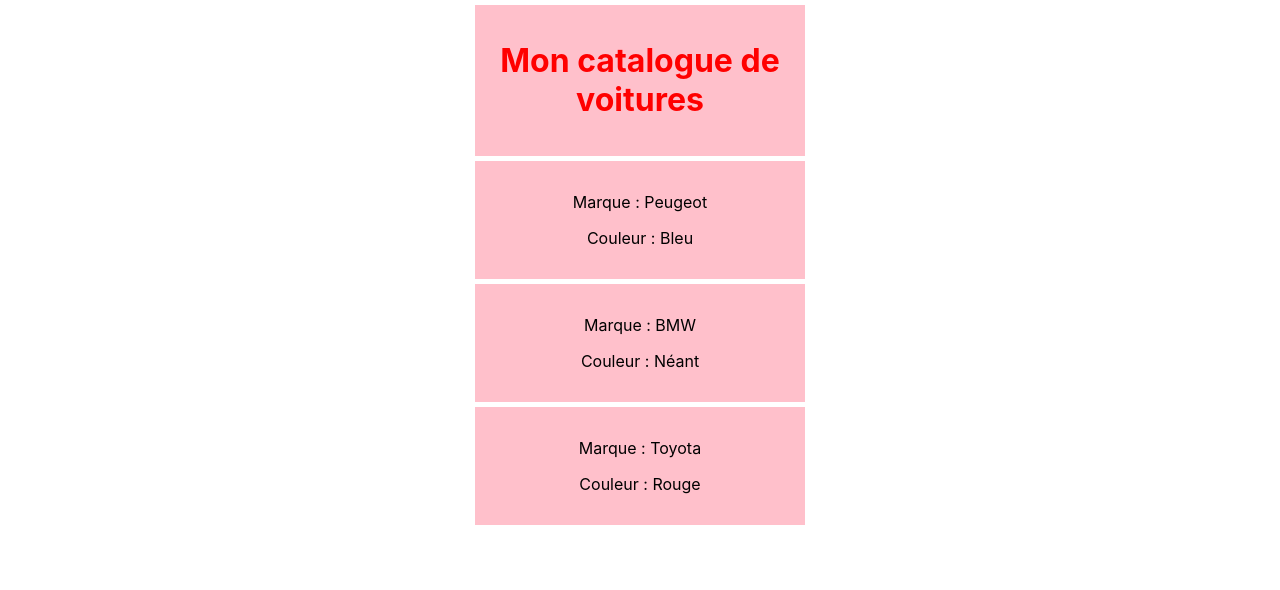
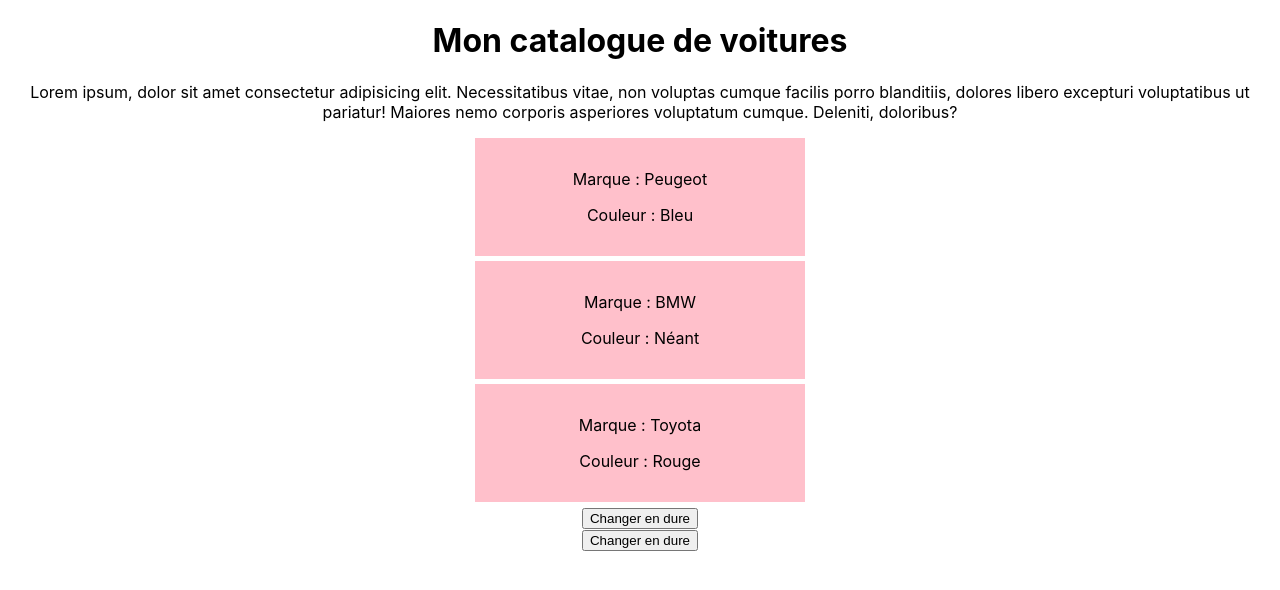
Before and after one commit to princeGedeon/React-training, a React (Create React App) app in the folder 1-composants-react/app_voiture_cr/cars/: page / in a window 1280 px wide. Shown: the top 590 px of the page. Built offline with nearby package versions, Linux system fonts and the light colour scheme.

Commit message:
evenements-react

```diff
--- a/1-composants-react/app_voiture_cr/cars/src/App.js
+++ b/1-composants-react/app_voiture_cr/cars/src/App.js
@@ -12,10 +12,17 @@ export default class App extends Component {
     color:"green"
 
   };
+  changeTitle=(e)=>{
+    this.setState({
+        title:"Mon nouveau titre",
+    })
+}
   render() {
     return (
       <div className='App'>
         <Mycars color={this.state.color} title={this.state.title}/>
+
+        <button onClick={this.changeTitle}>Changer en dure</button>
       </div>
     )
   }
--- a/1-composants-react/app_voiture_cr/cars/src/Components/Mycars.js
+++ b/1-composants-react/app_voiture_cr/cars/src/Components/Mycars.js
@@ -3,25 +3,44 @@ import Cars from './Cars';
 import Myheader from './Myheader';
 import Wrapper from './Wrapper';
 class Mycars extends Component {
+    changeTitle=(e)=>{
+        this.setState({
+            title:"Mon nouveau titre",
+        })
+    }
+    addStyle=(e)=>{
+        if (e.target.classList.contains('styled'))
+        {
+            e.target.classList.remove('styled');
+        }
+        else{
+            e.target.classList.add('styled');
+        }
 
+    }
+ noCopy=()=>{
+    alert("Non bg, ce n'est pas a copié");
+  }
     state={
         cars: ["Ford","Mercedes","Peugeot"]
     }
     render() {
         return (
             <div>
-                <Wrapper>
-                <Myheader
 
-                >{this.props.title}</Myheader>
-                </Wrapper>
+                <h1 className='App' onMouseOver={this.addStyle}>{this.props.title}</h1>
+
+
+                <p onCopy={this.noCopy}>Lorem ipsum, dolor sit amet consectetur adipisicing elit. Necessitatibus vitae, non voluptas cumque facilis porro blanditiis, dolores libero excepturi voluptatibus ut pariatur! Maiores nemo corporis asperiores voluptatum cumque. Deleniti, doloribus?</p>
 
                 <div>
                     <Cars marque="Peugeot" couleur="Bleu" />
                     <Cars marque="BMW" />
                     <Cars marque="Toyota" couleur="Rouge"/>
                 </div>
+                <button onClick={this.changeTitle}>Changer en dure</button>
             </div>
+
         );
     }
 }
--- a/1-composants-react/app_voiture_cr/cars/src/index.css
+++ b/1-composants-react/app_voiture_cr/cars/src/index.css
@@ -11,3 +11,8 @@ code {
   font-family: source-code-pro, Menlo, Monaco, Consolas, 'Courier New',
     monospace;
 }
+
+h1.styled{
+  color:red;
+  text-transform: uppercase;
+}
```
